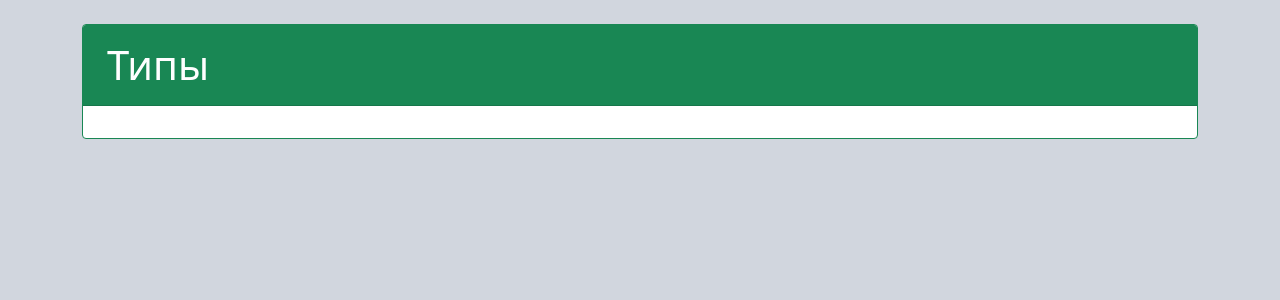
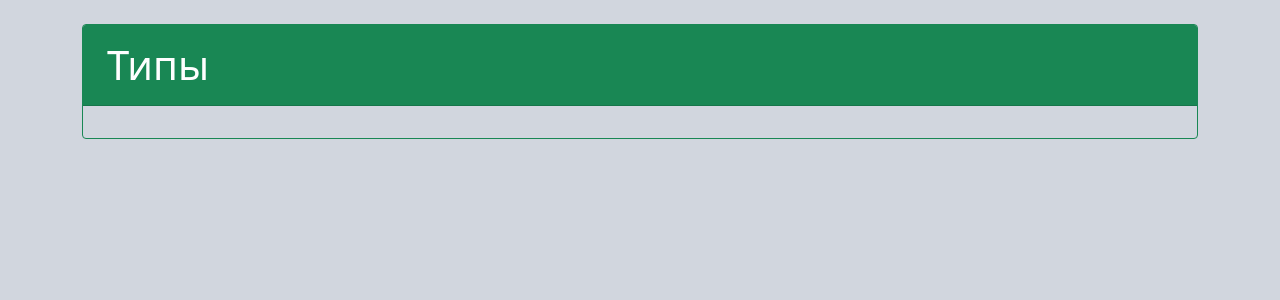
Before and after one commit to Ju1zzz/term-paper-ships, a PHP site: page /types in a window 1280 px wide. Shown: the part 56-356 px from the top of the page. Run offline with PHP 8.4, Linux system fonts and the light colour scheme; data that the repository does not hold is empty.

Commit message:
Update type.twig

```diff
--- a/views/type.twig
+++ b/views/type.twig
@@ -2,7 +2,7 @@
 {% import "macros.html" as macros %}
 {% block content %}
 	<br>
-	<div class="card border-success mb-3">
+	<div class="card border-success mb-3" style="background-color: transparent!important;">
 		<div class="card-header bg-success text-white">
 			<h1 class="m-2">Типы</h1>
 		</div>
```
